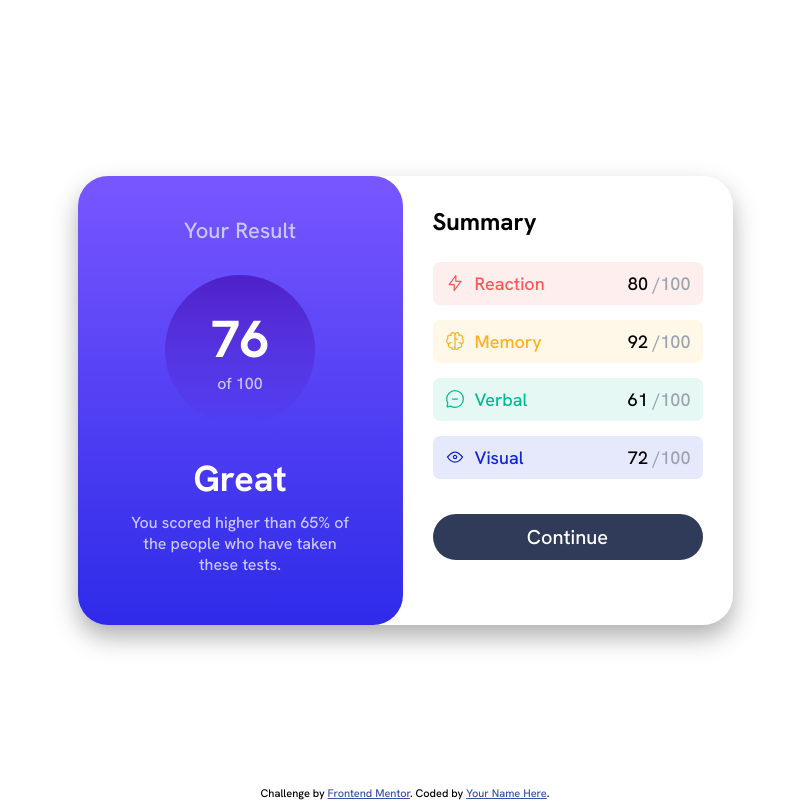
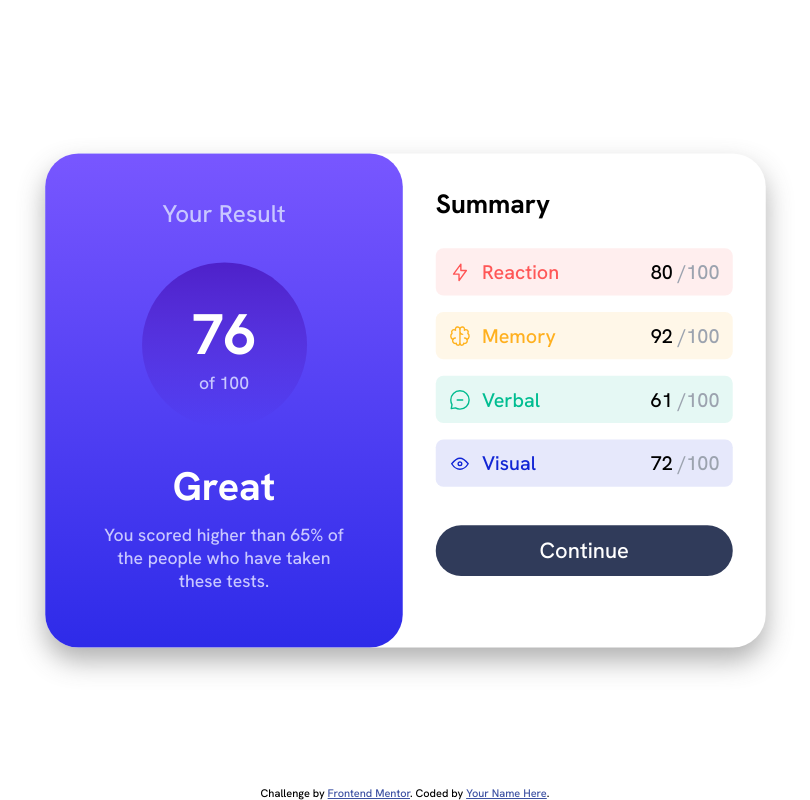
Before and after one commit to shivPosted/Challenge-Frontend-Mentor-Summary-Component, a plain HTML site: page index.html in a window 1280 px wide. Shown: the whole page, without its empty margins (235-1045 px from the left). Drawn offline with Linux system fonts and the light colour scheme.

Commit message:
Update index.html

```diff
--- a/index.html
+++ b/index.html
@@ -47,7 +47,7 @@
         box-shadow: 0 12px 24px rgba(80, 80, 80, 0.45);
         border-radius: 30px;
         column-gap: 30px;
-        /* scale: 0.85; */
+        scale: 1.1;
       }
       .score-card {
         background-color: blue;
```
